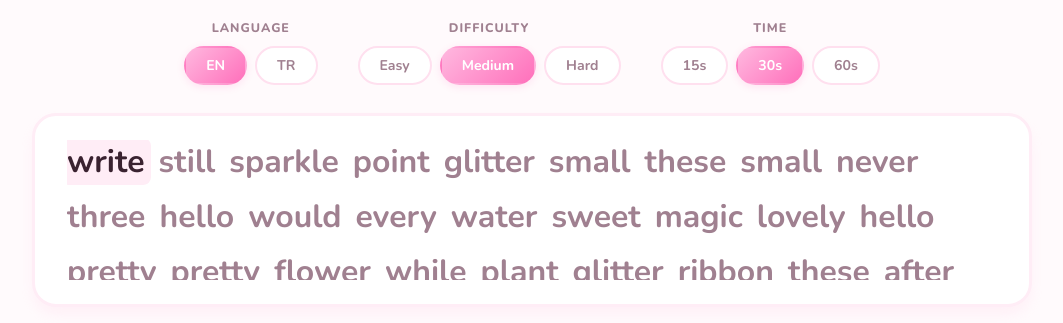
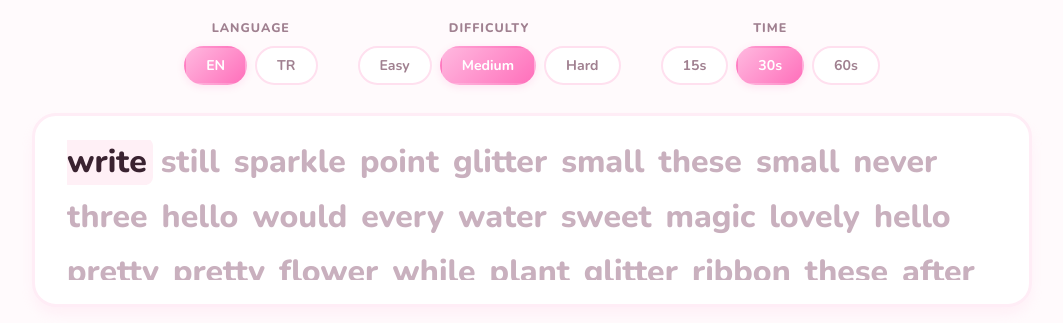
Before and after one commit to codedbyelif/kitty-type, a Next.js app: page / in a window 1280 px wide. Shown: the part 1120-1443 px from the top of the page, without its empty margins (108-1171 px from the left). Built offline with nearby package versions, Linux system fonts and the light colour scheme; no server answers; the database is empty.

Commit message:
style: apply soft pastel purple colors to typing test text to match visual reference

```diff
--- a/src/components/TypingTest.module.css
+++ b/src/components/TypingTest.module.css
@@ -120,33 +120,40 @@
 
 .word {
     font-size: 2rem;
-    color: var(--muted);
+    color: #c9b0be;
+    /* Soft faded pink/purple like the screenshot */
     border-radius: 8px;
     padding: 2px 6px;
     margin: -2px -6px;
     transition: background-color 0.15s, color 0.15s;
+    font-weight: 800;
+    /* Thicker weight to match screenshot */
 }
 
 .activeWord {
-    background-color: var(--pink-100);
-    /* Cute pink highlight instead of grey */
-    color: var(--dark);
+    background-color: #fff0f6;
+    /* Very subtle pink background */
+    color: #3a2230;
+    /* Darker text for the word currently being typed */
 }
 
 .correct {
-    color: #4ade80;
+    color: #ffd6ec;
+    /* Turn fully soft pastel pink when correct */
 }
 
 .wrong {
-    color: var(--pink-700);
+    color: #ff70bb;
+    /* Bright pink for errors */
 }
 
 .charCorrect {
-    color: #4ade80;
+    color: #ffd6ec;
+    /* Match word correct color */
 }
 
 .charWrong {
-    color: var(--pink-700);
+    color: #ff70bb;
 }
 
 /* Input Bar - Softer & Cuter */
```
